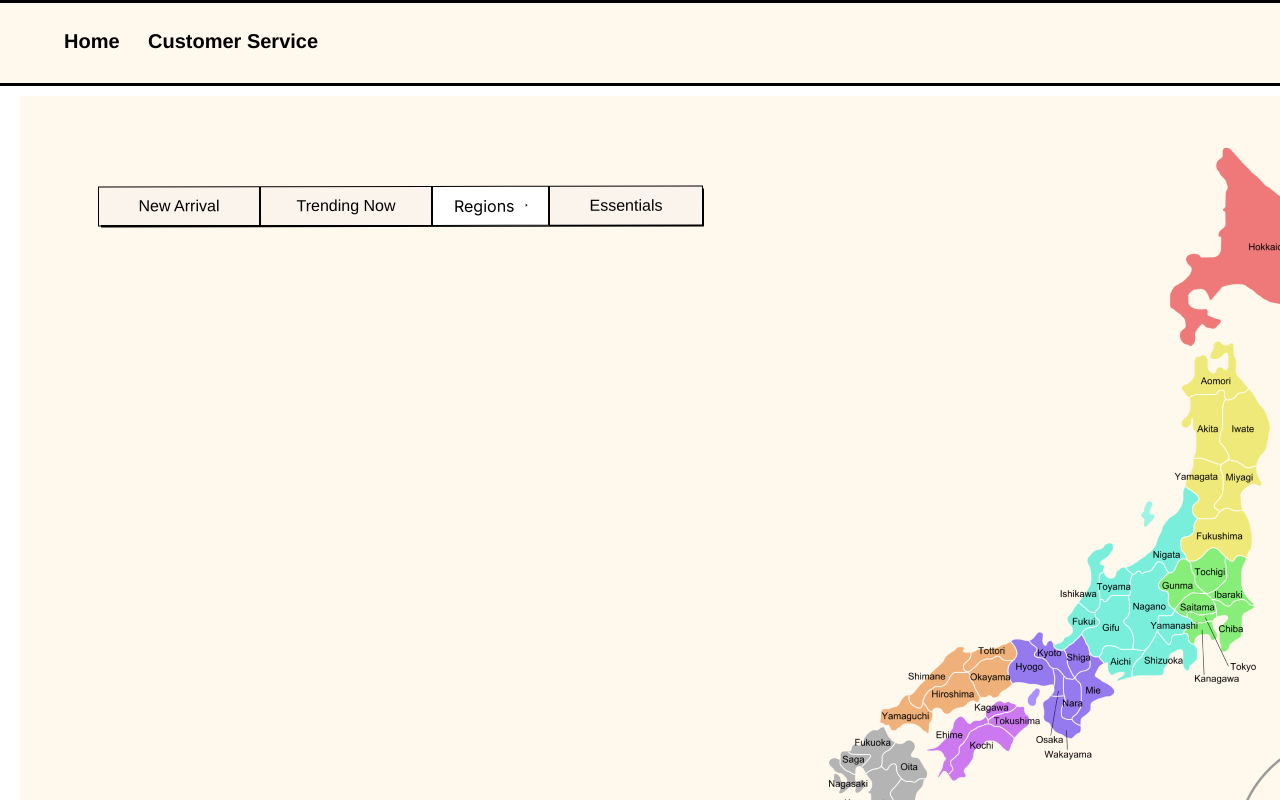
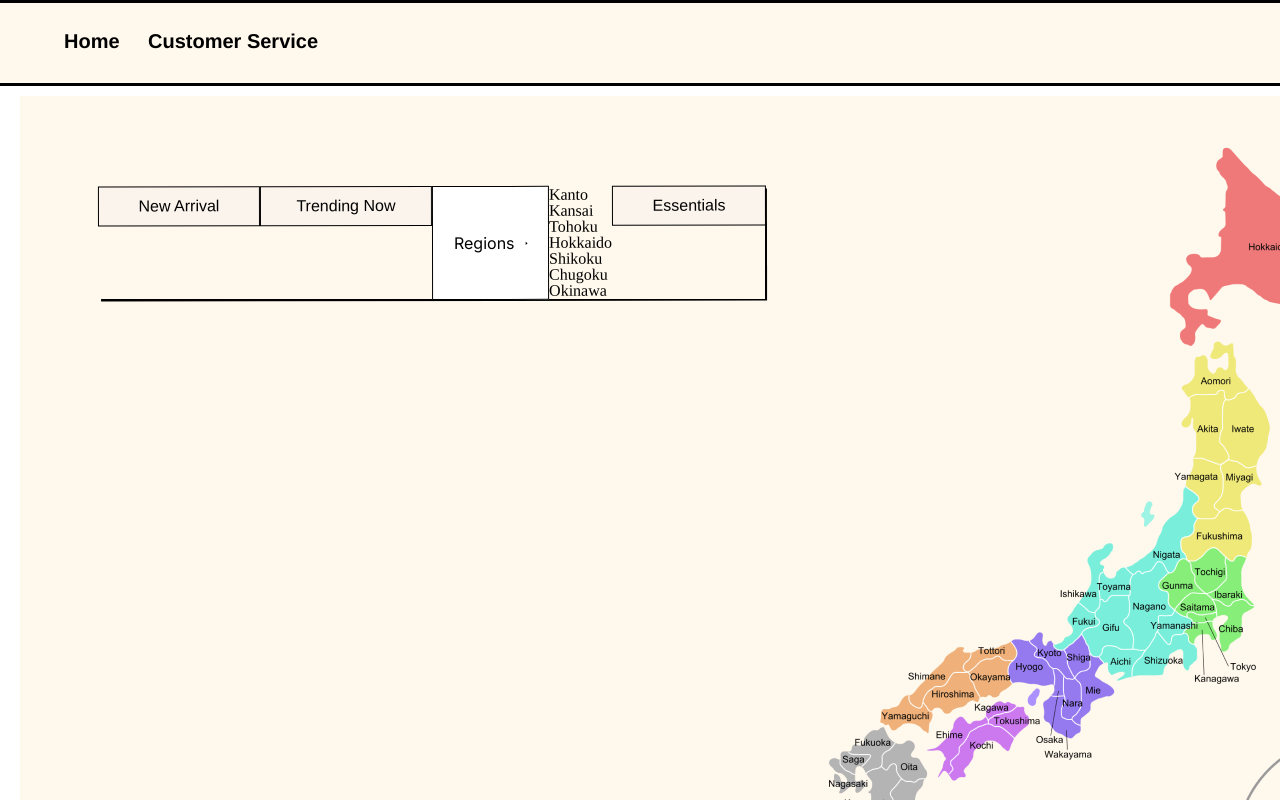
Before and after one commit to joltrome/rakutenReact, a React (Vite) app in the folder homepage 2/: page / in a window 1280 px wide. Both pictures are taken after a click on the button "Regions". Shown: the top 800 px of the page. Built offline with nearby package versions, Linux system fonts and the light colour scheme; a web font is replaced by a local one.

Commit message:
Update HomePage.jsx

```diff
--- a/homepage 2/src/screens/HomePage/HomePage.jsx
+++ b/homepage 2/src/screens/HomePage/HomePage.jsx
@@ -1,7 +1,14 @@
-import React from "react";
+import React, { useState } from "react";
 import "./style.css";
 
+
 export const HomePage = () => {
+  const [showDropdown, setShowDropdown] = useState(false);
+  const regions = ["Kanto", "Kansai", "Tohoku", "Hokkaido", "Shikoku", "Chugoku", "Okinawa"];
+
+  const toggleDropdown = () => {
+    setShowDropdown(!showDropdown);
+  };
   return (
     <div className="home-page">
       <div className="div">
@@ -39,10 +46,21 @@ export const HomePage = () => {
             <button className="enabled-wrapper">
               <div className="enabled">Trending Now</div>
             </button>
-            <button className="button-2">
-              <div className="text-wrapper-2">Regions</div>
-              <img className="vector" alt="Vector" src="/img/vector.svg" />
-            </button>
+
+            <button className="button-2" onClick={toggleDropdown}>
+        <div className="text-wrapper-2">Regions</div>
+        <img className="vector" alt="Vector" src="/img/vector.svg" />
+      </button>
+      {showDropdown && (
+        <div className="dropdown-menu">
+          <ul>
+            {regions.map((region, index) => (
+              <li key={index}>{region}</li>
+            ))}
+          </ul>
+        </div>
+      )}
+
             <button className="div-wrapper">
               <div className="enabled">Essentials</div>
             </button>
```
